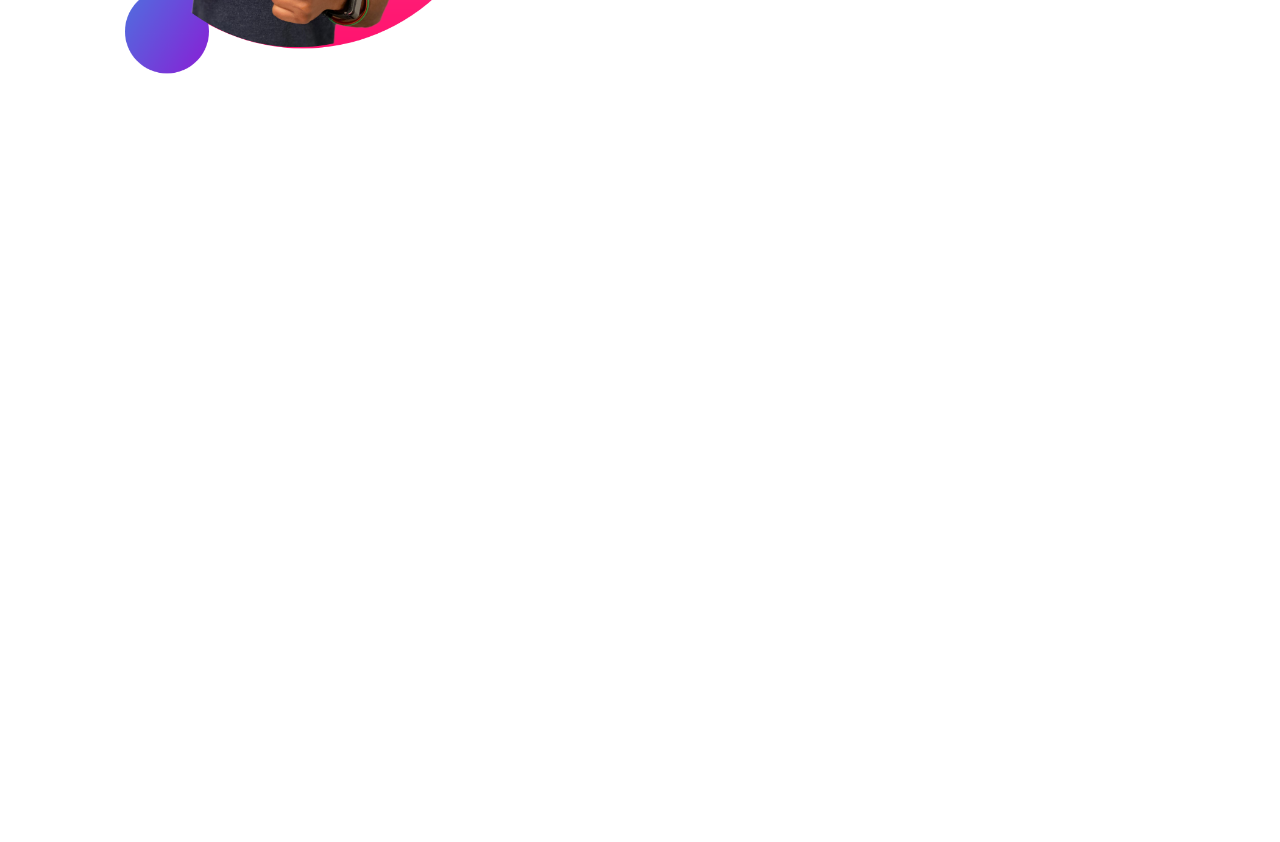
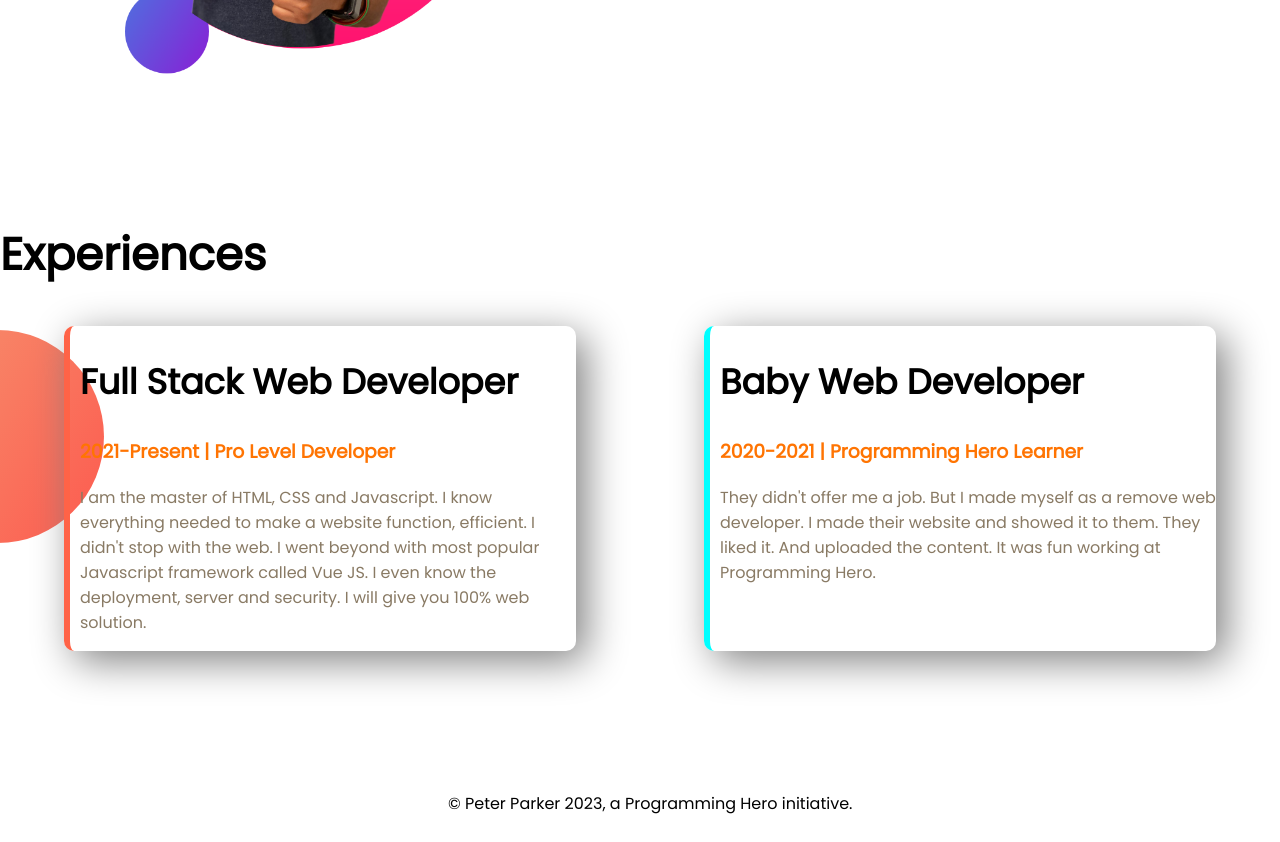
Before and after one commit to naime-swe/Devloper-Portfolio2, a plain HTML site: page index.html in a window 1280 px wide. Shown: the part 971-1813 px from the top of the page. Before the commit the page ends 1192 px from the top, so only its background shows below. Drawn offline with Linux system fonts and the light colour scheme.

Commit message:
frist commit

```diff
--- a/index.html
+++ b/index.html
@@ -13,7 +13,7 @@
 </head>
 
 <body>
-    <section class="top-img">
+    <section class="top-img flexible-conteinar">
         <div class="half-width">
             <h1>Welcome To</h1>
             <h1><span class="orange-color">MD Naime</span> Hossaain </h1>
@@ -32,7 +32,7 @@
 
     </section>
 
-    <section>
+    <section class="flexible-conteinar">
 
         <div class="half-width">
             <img src="img/jhankar2.png" alt="">
@@ -48,10 +48,30 @@
             <img src="img/dream-bg.png" alt="">
         </div>
     </section>
+    <section class="experiences-area">
+        <h1>Experiences </h1>
+        <div class="flexible-conteinar">
+            <div class="experiences-item">
+                <h2>Full Stack Web Developer</h2>
+                <h3 class="orange-color">2021-Present | Pro Level Developer</h3>
+                <p>I am the master of HTML, CSS and Javascript. I know everything needed to make a website function,
+                    efficient. I didn't stop with the web. I went beyond with most popular Javascript framework called
+                    Vue
+                    JS. I even know the deployment, server and security. I will give you 100% web solution.</p>
+            </div>
+            <div id="experiences" class="experiences-item">
+                <h2>Baby Web Developer</h2>
+                <h3 class="orange-color">2020-2021 | Programming Hero Learner</h3>
+                <p>They didn't offer me a job. But I made myself as a remove web developer. I made their website and
+                    showed
+                    it to them. They liked it. And uploaded the content. It was fun working at Programming Hero.</p>
+            </div>
+        </div>
+    </section>
 
 
 
-
+    <footer>© Peter Parker 2023, a Programming Hero initiative.</footer>
 
 </body>
 
--- a/style.css
+++ b/style.css
@@ -7,6 +7,10 @@ body {
 
 h1 {
     font-size: 45px;
+}
+
+h2 {
+    font-size: 35px;
 }
 
 .top-img {
@@ -31,7 +35,7 @@ p {
     border-radius: 10px;
 }
 
-section {
+.flexible-conteinar {
     display: flex;
     margin-bottom: 140px;
 }
@@ -45,3 +49,34 @@ section {
 .half-width img {
     width: 84%;
 }
+
+.flexible-conteinar {
+    display: flex;
+}
+
+.experiences-item {
+    width: 40%;
+    margin-left: 5%;
+    margin-right: 5%;
+    padding-left: 10px;
+    box-shadow: 10px 10px 40px gray;
+    border-radius: 10px;
+    border-left: tomato 6px solid;
+}
+
+.experiences-area {
+    background-image: url(img/exp-bg.png);
+    background-repeat: no-repeat;
+    background-position: left;
+}
+
+#experiences {
+    border-left: 6px solid aqua;
+}
+
+
+
+footer {
+    padding-left: 35%;
+    margin-bottom: 2%;
+}
```
